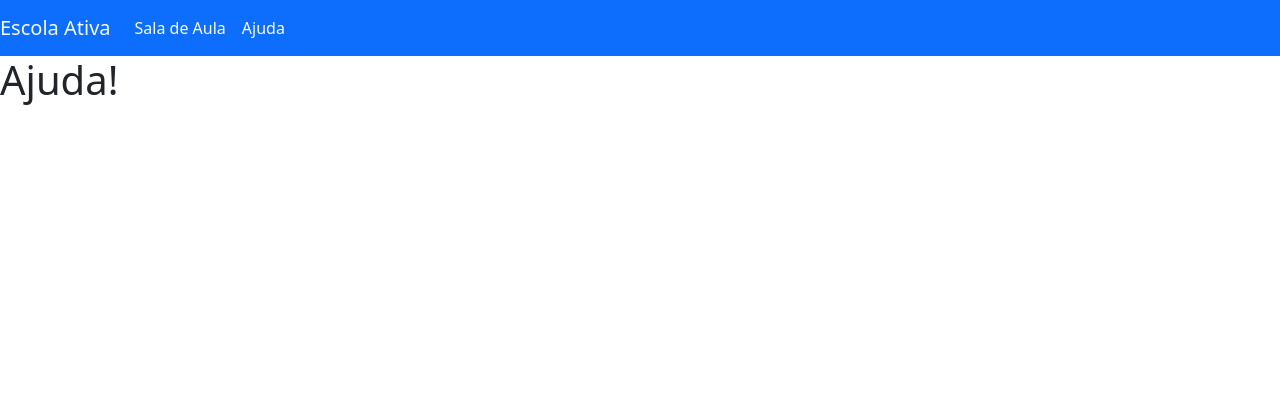
After one commit to kizumba/pi3-2024, a Django app: page /gamificacao/ajuda in a window 1280 px wide. The commit adds this page. Shown: the top 420 px of the page. Run offline with Django 4.2, Linux system fonts and the light colour scheme.

Commit message:
Base atualizado

```diff
--- a/gamificacao/urls.py
+++ b/gamificacao/urls.py
@@ -5,4 +5,5 @@ from . import views
 urlpatterns = [
     path("", views.index, name="index"),
     path("teste",views.teste, name='teste'),
+    path('ajuda', views.ajuda, name='ajuda'),
 ]
--- a/gamificacao/views.py
+++ b/gamificacao/views.py
@@ -8,3 +8,6 @@ def index(request):
 
 def teste(request):
     return render(request, 'teste.html',{})
+
+def ajuda(request):
+    return render(request, 'ajuda.html', {})
--- /dev/null
+++ b/templates/ajuda.html
@@ -0,0 +1,7 @@
+{% extends 'base.html' %}
+
+{% block content %}
+
+<h1>Ajuda!</h1>
+
+{% endblock %}
--- a/templates/base.html
+++ b/templates/base.html
@@ -18,7 +18,7 @@
             <ul class="navbar-nav mr-auto">
                 <li class="nav-item>">
                     <a class="nav-link text-light" href="/">
-                        Página Principal
+                        Sala de Aula
                     </a>
                 </li>
                 <li class="nav-item">
```
